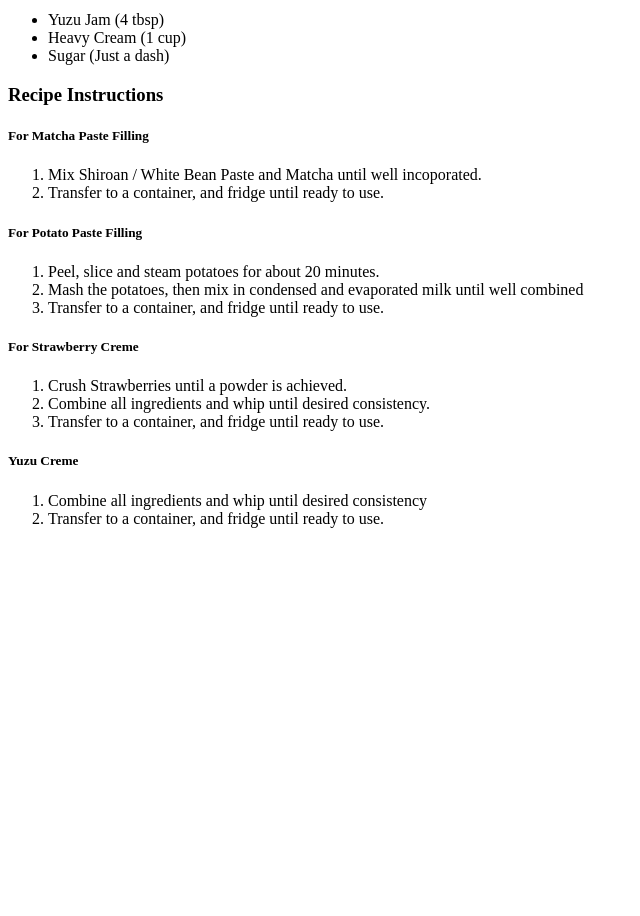
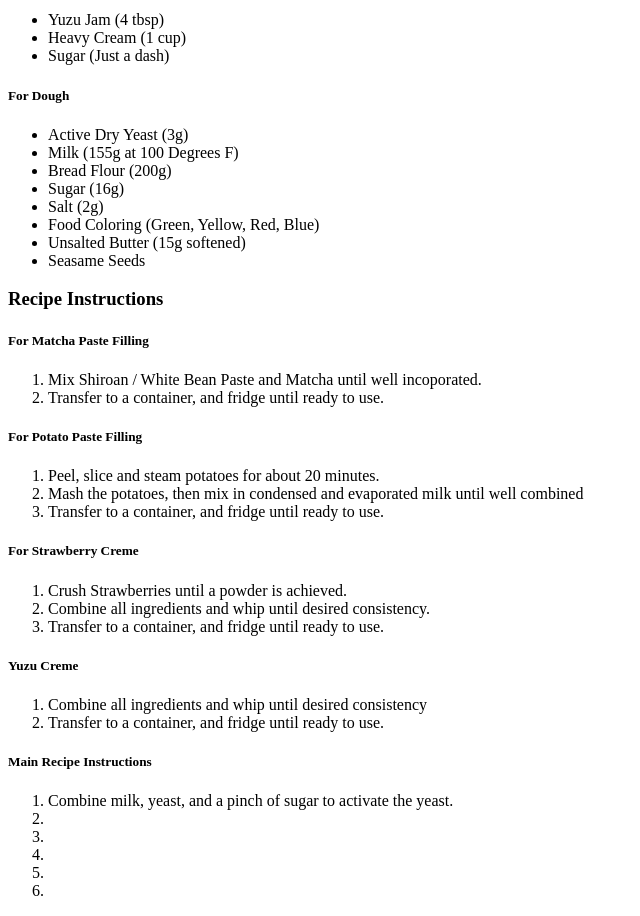
Before and after one commit to GuavaEnki/new-odin-recipes, a plain HTML site: page recipes/poffin.html in a window 1280 px wide. Shown: the part 2140-3056 px from the top of the page, without its empty margins (0-640 px from the left). Before the commit the page ends 2684 px from the top, so only its background shows below. Drawn offline with Linux system fonts and the light colour scheme.

Commit message:
dough ingredients with corresponding unordered list created

```diff
--- a/recipes/poffin.html
+++ b/recipes/poffin.html
@@ -51,6 +51,18 @@
       <li>Sugar (Just a dash)</li>
     </ul>
 
+    <h5>For Dough</h5>
+    <ul>
+      <li>Active Dry Yeast (3g)</li>
+      <li>Milk (155g at 100 Degrees F)</li>
+      <li>Bread Flour (200g)</li>
+      <li>Sugar (16g)</li>
+      <li>Salt (2g)</li>
+      <li>Food Coloring (Green, Yellow, Red, Blue)</li>
+      <li>Unsalted Butter (15g softened)</li>
+      <li>Seasame Seeds</li>
+    </ul>
+
 
     <h3>Recipe Instructions</h3>
     <h5>For Matcha Paste Filling</h5>
@@ -75,5 +87,16 @@
     <li>Combine all ingredients and whip until desired consistency</li>
     <li>Transfer to a container, and fridge until ready to use.</li>
   </ol>
+
+  <h5>Main Recipe Instructions</h5>
+  <ol>
+    <li>Combine milk, yeast, and a pinch of sugar to activate the yeast.</li>
+    <li></li>
+    <li></li>
+    <li></li>
+    <li></li>
+    <li></li>
+  </ol>
+
   </body>
 </html>
```
